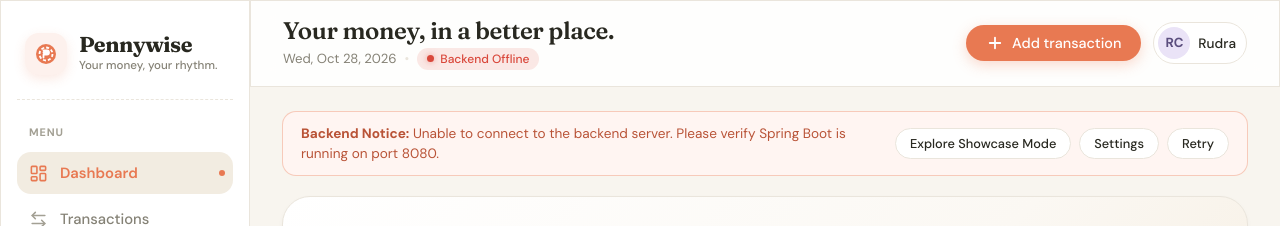
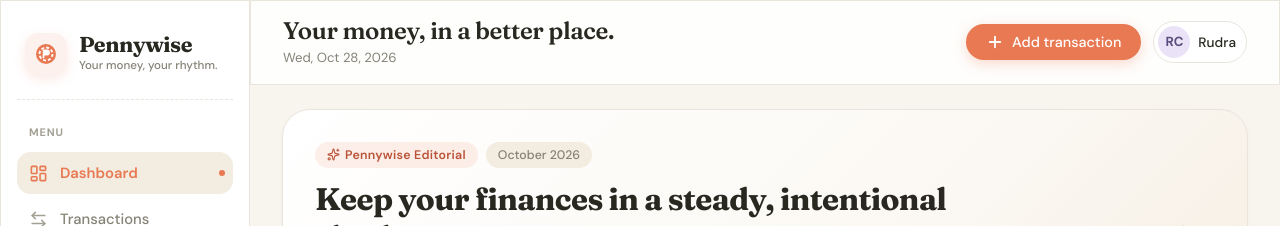
Before and after one commit to rudravchaudhari167/ExpensesTracker, a React (Vite) app in the folder frontend/: page / in a window 1280 px wide. Shown: the top 226 px of the page. Built offline with nearby package versions, Linux system fonts and the light colour scheme; no server answers.

Commit message:
style: remove backend offline indicator and backend notice banner

```diff
--- a/frontend/src/App.jsx
+++ b/frontend/src/App.jsx
@@ -122,26 +122,6 @@ export function App() {
         />
 
         <main className="app-content">
-          {/* Global Backend Error Warning */}
-          {error && !isDemoMode && (
-            <div className="app-error-banner animate-slide-up" role="alert">
-              <div className="error-banner-text">
-                <strong>Backend Notice:</strong>{' '}
-                {typeof error === 'string' ? error : (error?.message || 'Cannot reach Spring Boot server.')}
-              </div>
-              <div className="error-banner-actions">
-                <button className="btn btn-secondary btn-sm" onClick={() => setDemoMode(true)}>
-                  Explore Showcase Mode
-                </button>
-                <button className="btn btn-secondary btn-sm" onClick={() => setActiveTab('settings')}>
-                  Settings
-                </button>
-                <button className="btn btn-secondary btn-sm" onClick={() => refresh()}>
-                  Retry
-                </button>
-              </div>
-            </div>
-          )}
 
           {/* Tab 1: Dashboard */}
           {activeTab === 'dashboard' && (
--- a/frontend/src/components/common/Header.jsx
+++ b/frontend/src/components/common/Header.jsx
@@ -25,13 +25,6 @@ export function Header({
           </h1>
           <div className="header-meta">
             <span className="header-date">{todayFormatted}</span>
-            <span className="meta-separator">•</span>
-            <div className={`backend-indicator ${isBackendHealthy ? 'online' : 'offline'}`} title={isBackendHealthy ? 'Connected to Spring Boot API' : 'Backend connection unavailable'}>
-              <span className="indicator-dot"></span>
-              <span className="indicator-text">
-                {isBackendHealthy ? 'Spring Boot Online' : 'Backend Offline'}
-              </span>
-            </div>
           </div>
         </div>
       </div>
--- a/frontend/src/components/settings/SettingsView.jsx
+++ b/frontend/src/components/settings/SettingsView.jsx
@@ -88,7 +88,7 @@ export function SettingsView({
               </div>
               <div>
                 <h3 className="card-heading font-serif">Cloud Hosting Architecture Notice</h3>
-                <p className="card-subheading">Why is the backend offline on Vercel?</p>
+                <p className="card-subheading">Connecting your Spring Boot Backend</p>
               </div>
             </div>
 
```
